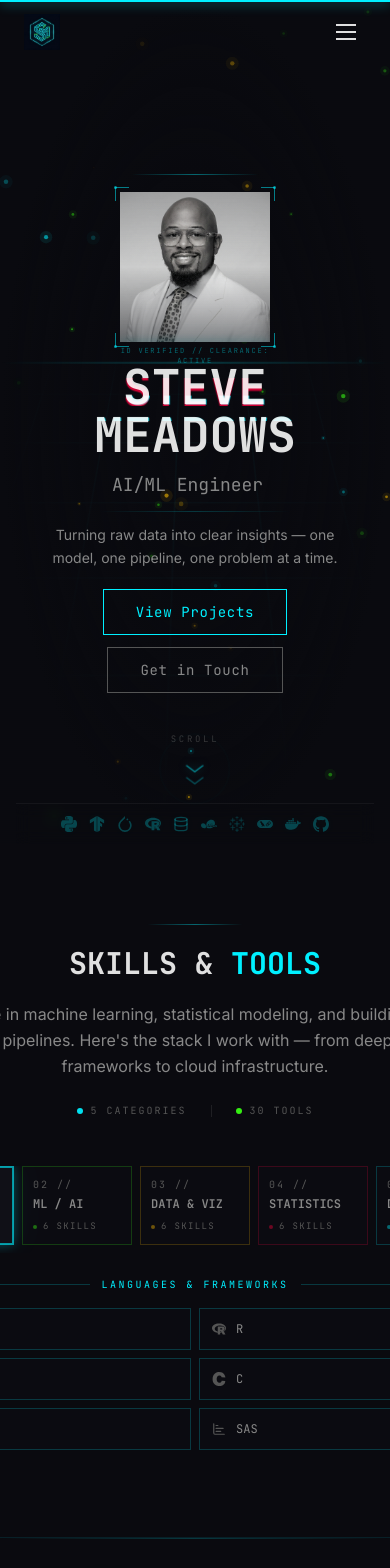
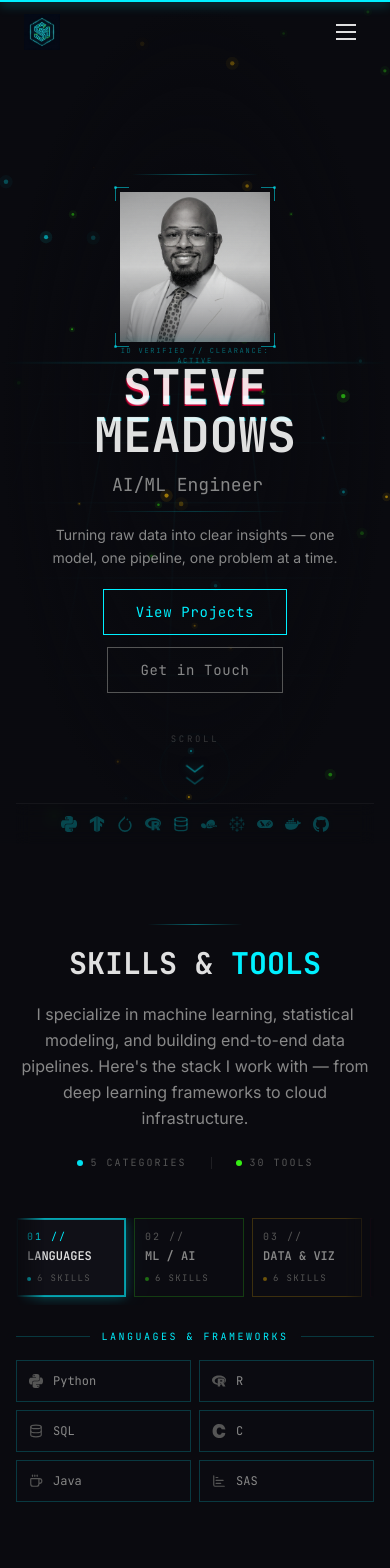
Before and after one commit to steadows/portfolio-v2, a Next.js app: page / in a window 390 px wide. Shown: the top 1568 px of the page. Built offline with nearby package versions, Linux system fonts and the light colour scheme.

Commit message:
fix mobile again

```diff
--- a/src/app/page.tsx
+++ b/src/app/page.tsx
@@ -8,7 +8,7 @@ export default function HomePage() {
       <HeroSection />
 
       {/* ── Skills & Tools Section ── */}
-      <div id="content">
+      <div id="content" className="flex w-full flex-col items-center">
         <TechArsenalSection />
       </div>
     </main>
--- a/src/components/sections/HeroSection.tsx
+++ b/src/components/sections/HeroSection.tsx
@@ -140,7 +140,7 @@ export function HeroSection() {
   const prefersReducedMotion = useReducedMotion();
 
   return (
-    <section className="relative flex min-h-[calc(100svh-4rem)] flex-col overflow-x-clip">
+    <section className="relative flex w-full min-h-[calc(100svh-4rem)] flex-col overflow-x-clip">
       {/* ── Decorative HUD corner markers ── */}
       <div
         className="pointer-events-none absolute inset-0 hidden sm:block"
```
